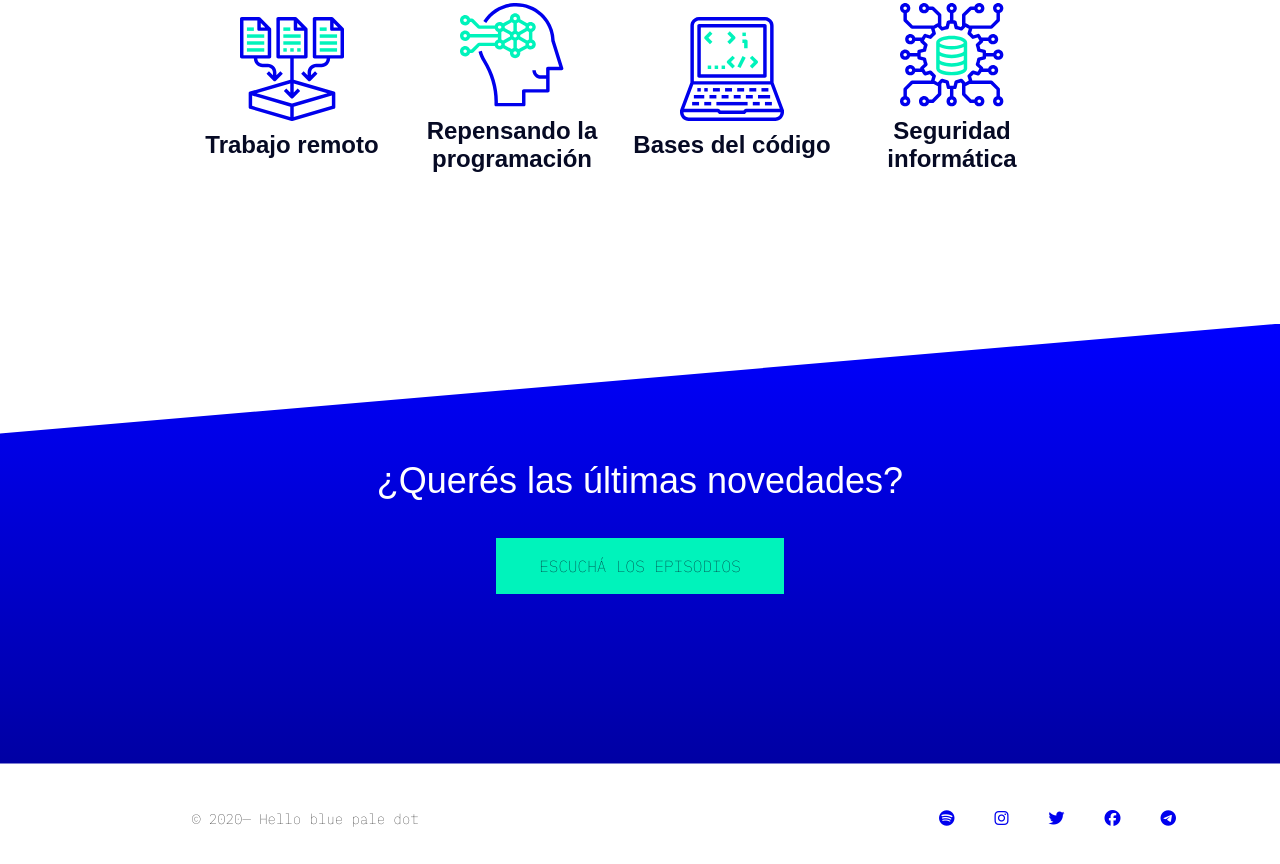
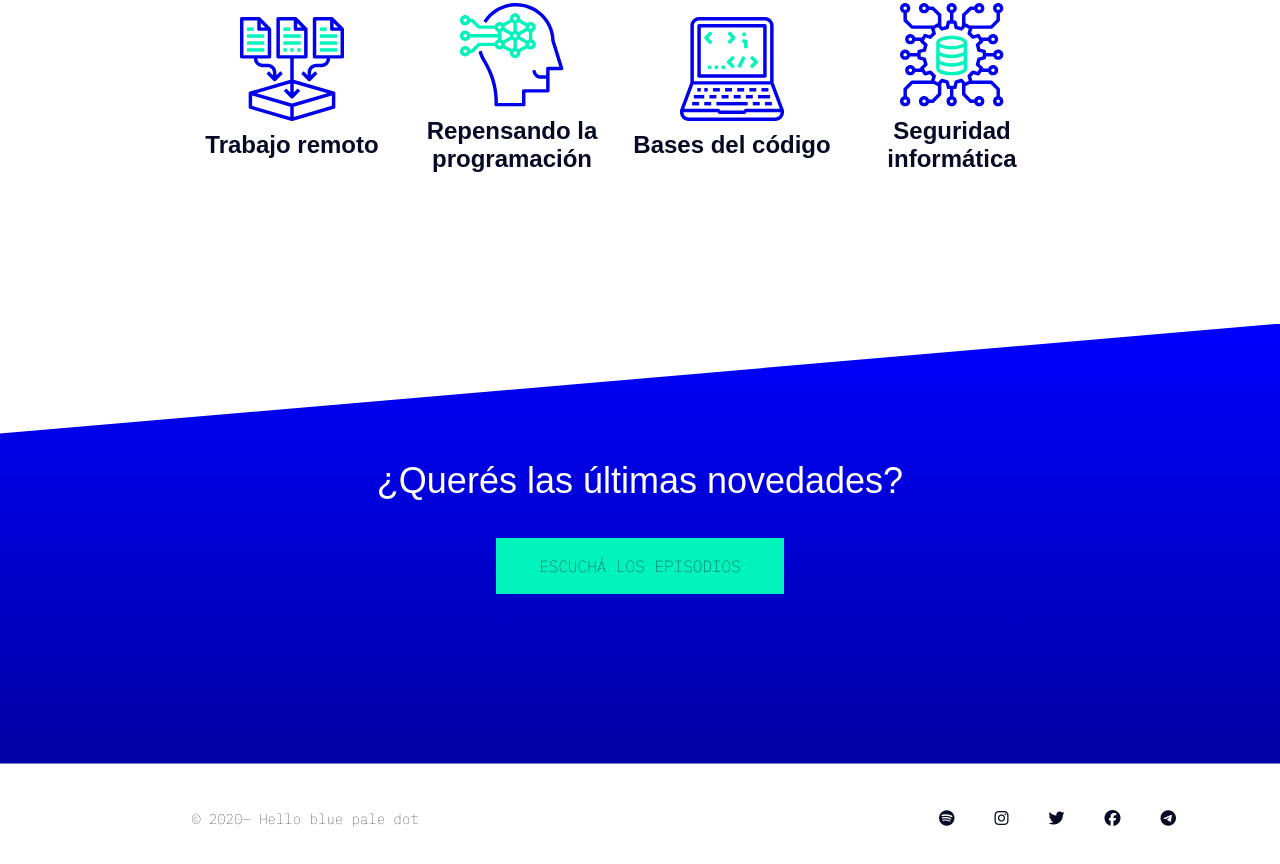
Before and after one commit to JhonyCarvajal/ProyectoUnoAcamica, a plain HTML site: page index.html in a window 1280 px wide. Shown: the part 2520-3384 px from the top of the page. Drawn offline with Linux system fonts and the light colour scheme.

Commit message:
Ajuste Iconos red social

```diff
--- a/style/style.scss
+++ b/style/style.scss
@@ -324,6 +324,10 @@ footer{
         padding-top: 40px;
         padding-left: 20px;
         ul{
+            a{
+                text-decoration: none;
+                color: #060A24;
+            }
             display: flex;
             flex-direction: row;
             flex-wrap: nowrap;
@@ -603,6 +607,10 @@ footer{
             margin-right: 5%;
             padding-top: 10px;
             ul{
+                a{
+                    text-decoration: none;
+                    color: #060A24;
+                }
                 li{
                     margin-right: 40px;
                 }
```
Also changed, not shown: style/style.css, 1 other file.
